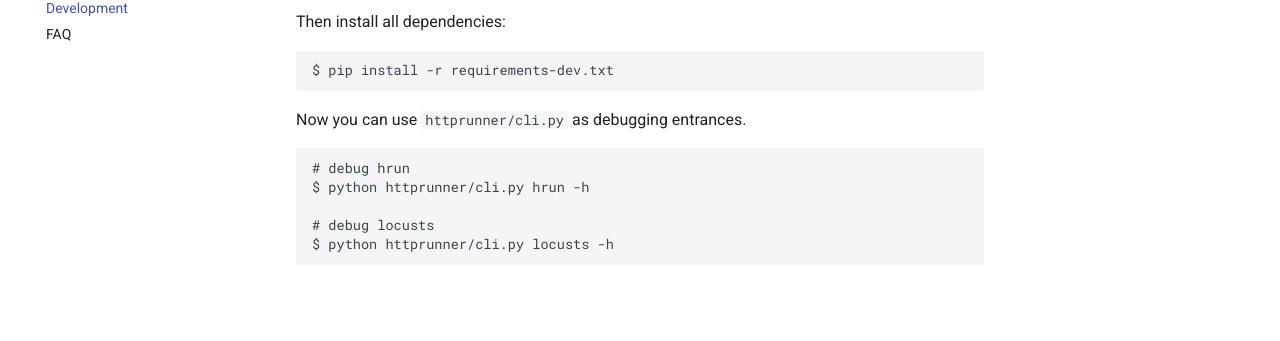
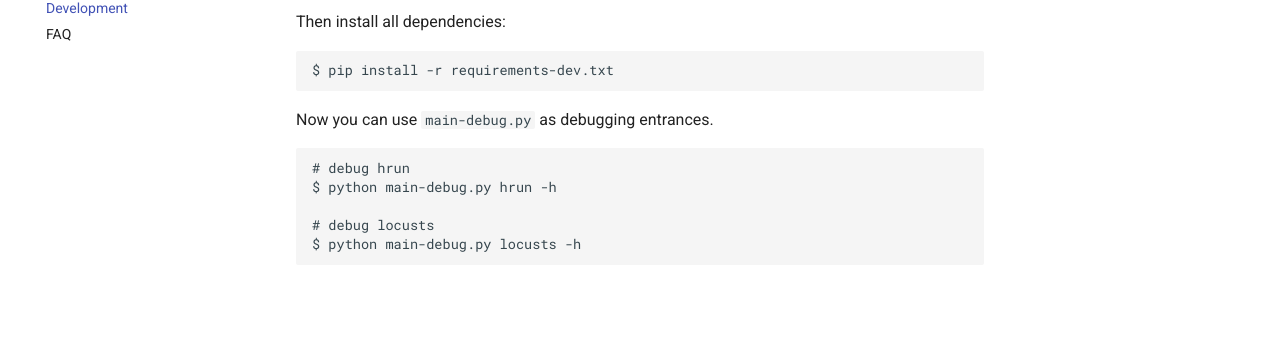
Before and after one commit to TanakitIntR/httprunner4, an MkDocs documentation site: the page built from docs/development.md, in a window 1280 px wide. Shown: the part 319-660 px from the top of the page. Built offline with MkDocs 1.6.1 and Material for MkDocs 9.7.7, drawn with Linux system fonts in a browser that asks for light colours; old or Windows-style settings are respelled for this version of MkDocs.

Commit message:
bugfix: debug entrance

````diff
--- a/docs/development.md
+++ b/docs/development.md
@@ -12,12 +12,12 @@ Then install all dependencies:
 $ pip install -r requirements-dev.txt
 ```
 
-Now you can use `httprunner/cli.py` as debugging entrances.
+Now you can use `main-debug.py` as debugging entrances.
 
 ```bash
 # debug hrun
-$ python httprunner/cli.py hrun -h
+$ python main-debug.py hrun -h
 
 # debug locusts
-$ python httprunner/cli.py locusts -h
+$ python main-debug.py locusts -h
 ```
````
Also changed, not shown: main-debug.py (added, +10 -0 lines), 1 other file.
